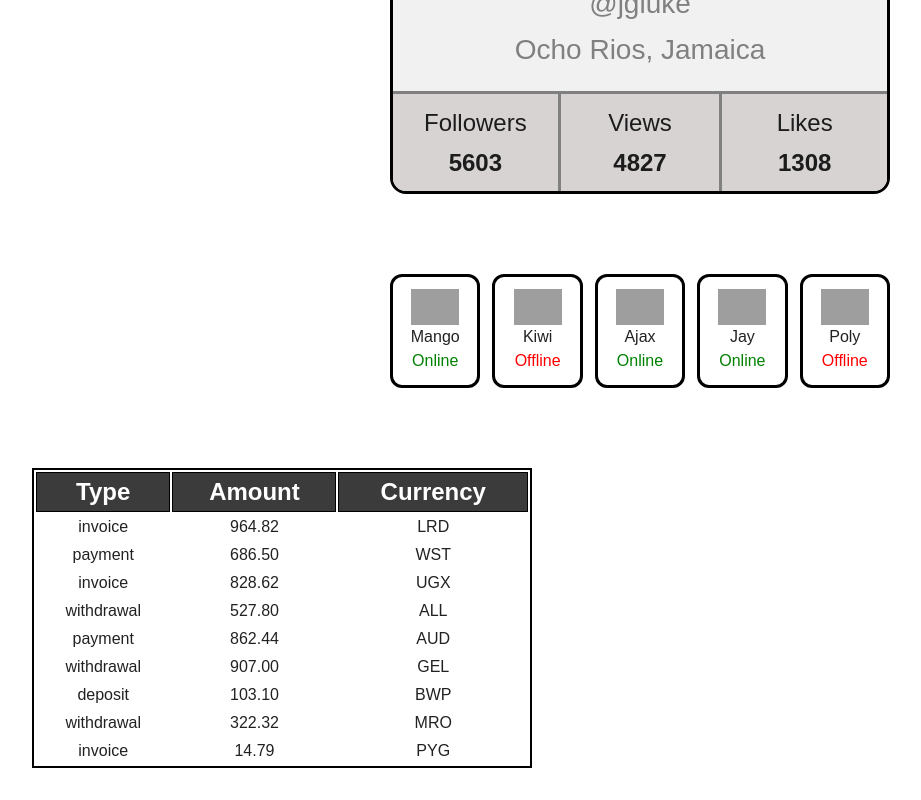
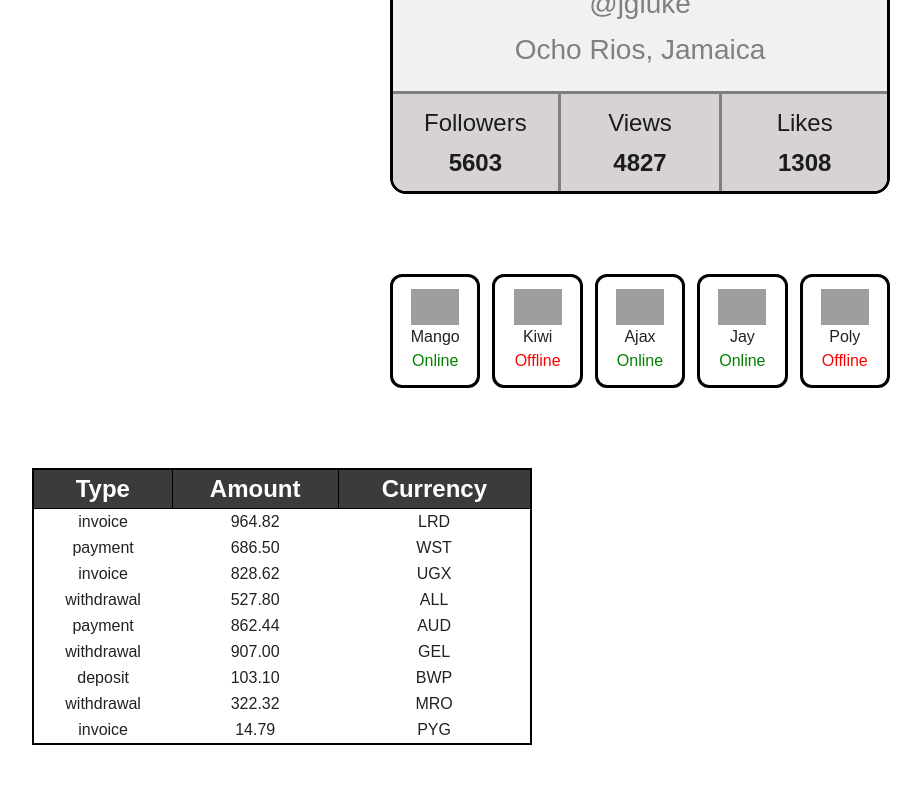
Before and after one commit to Anastassia2312/goit-react-hw-01, a React (Vite) app: page / in a window 1280 px wide. Shown: the part 452-1252 px from the top of the page, without its empty margins (0-921 px from the left). After the commit the page ends 1229 px from the top, so only its background shows below. Built offline with nearby package versions, Linux system fonts and the light colour scheme; grey boxes are pictures that could not be loaded.

Commit message:
Update TransactionHistory.module.css

```diff
--- a/src/components/TransactionHistory/TransactionHistory.module.css
+++ b/src/components/TransactionHistory/TransactionHistory.module.css
@@ -1,5 +1,6 @@
 .table {
   width: 500px;
+  border-collapse: collapse;
   border: solid black 2px;
 }
 
```
